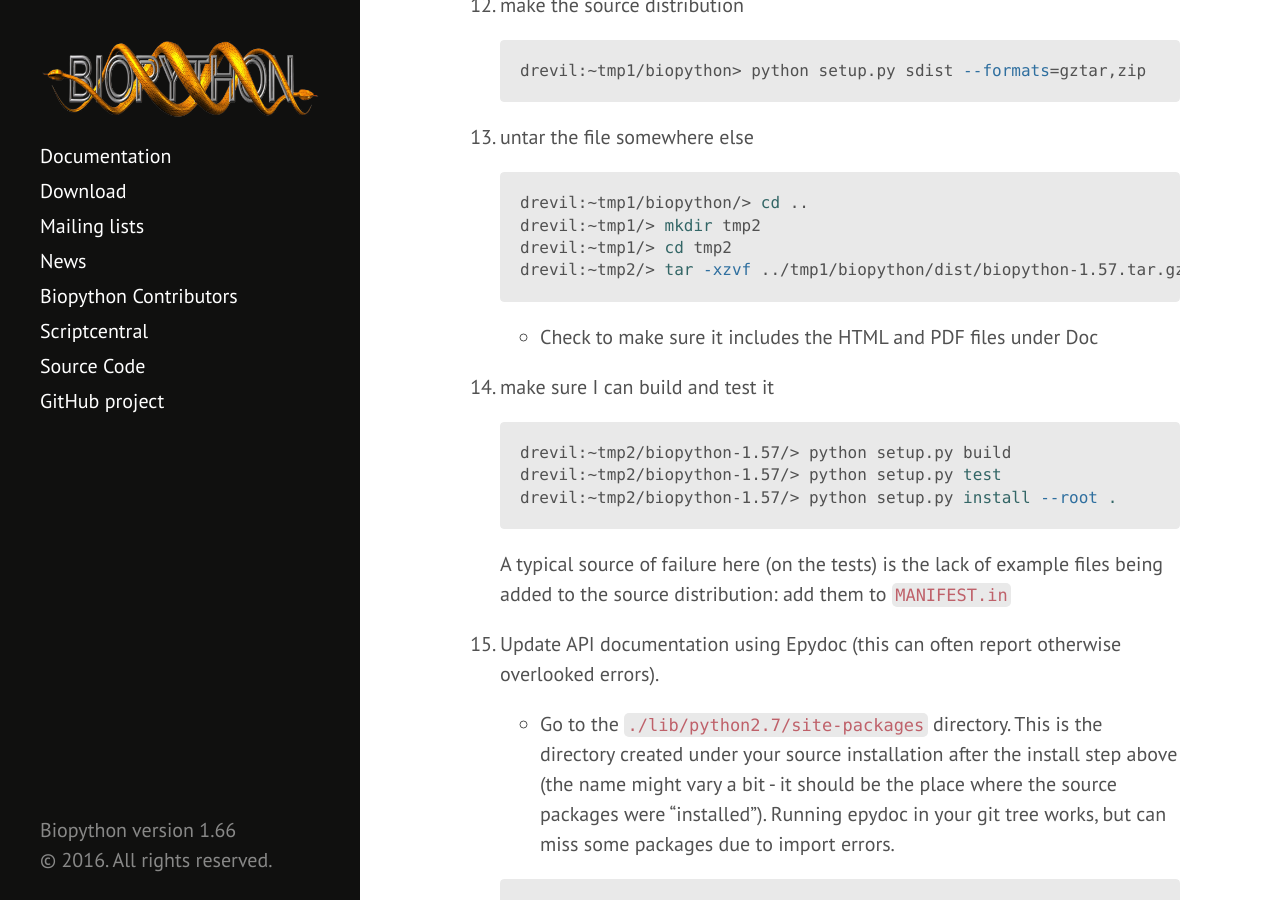
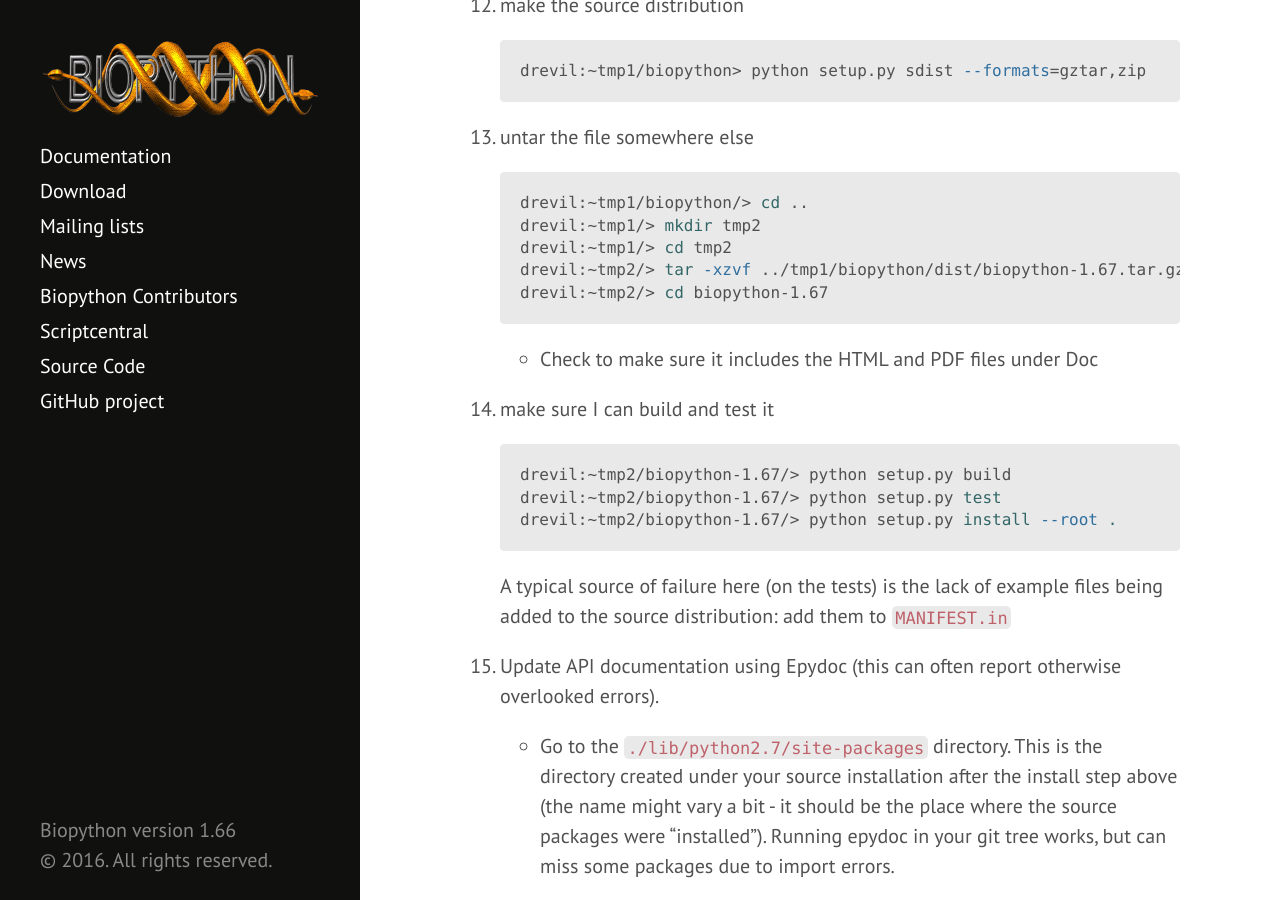
Before and after one commit to biopython/biopython.github.io, a Jekyll site: the page built from wiki/Building_a_release.md, in a window 1280 px wide and 900 px high, scrolled down 2995 px. Built offline with Jekyll 4.4.1, drawn with Linux system fonts in a browser that asks for light colours.

Commit message:
Use current version number in example

````diff
--- a/wiki/Building_a_release.md
+++ b/wiki/Building_a_release.md
@@ -138,7 +138,8 @@ needed to test and prepare the Windows installers.
     drevil:~tmp1/biopython/> cd ..
     drevil:~tmp1/> mkdir tmp2
     drevil:~tmp1/> cd tmp2
-    drevil:~tmp2/> tar -xzvf ../tmp1/biopython/dist/biopython-1.57.tar.gz
+    drevil:~tmp2/> tar -xzvf ../tmp1/biopython/dist/biopython-1.67.tar.gz
+    drevil:~tmp2/> cd biopython-1.67
     ```
 
     - Check to make sure it includes the HTML and PDF files under Doc
@@ -146,9 +147,9 @@ needed to test and prepare the Windows installers.
 14. make sure I can build and test it
 
     ``` bash
-    drevil:~tmp2/biopython-1.57/> python setup.py build
-    drevil:~tmp2/biopython-1.57/> python setup.py test
-    drevil:~tmp2/biopython-1.57/> python setup.py install --root .
+    drevil:~tmp2/biopython-1.67/> python setup.py build
+    drevil:~tmp2/biopython-1.67/> python setup.py test
+    drevil:~tmp2/biopython-1.67/> python setup.py install --root .
     ```
 
     A typical source of failure here (on the tests) is the lack of example
````
